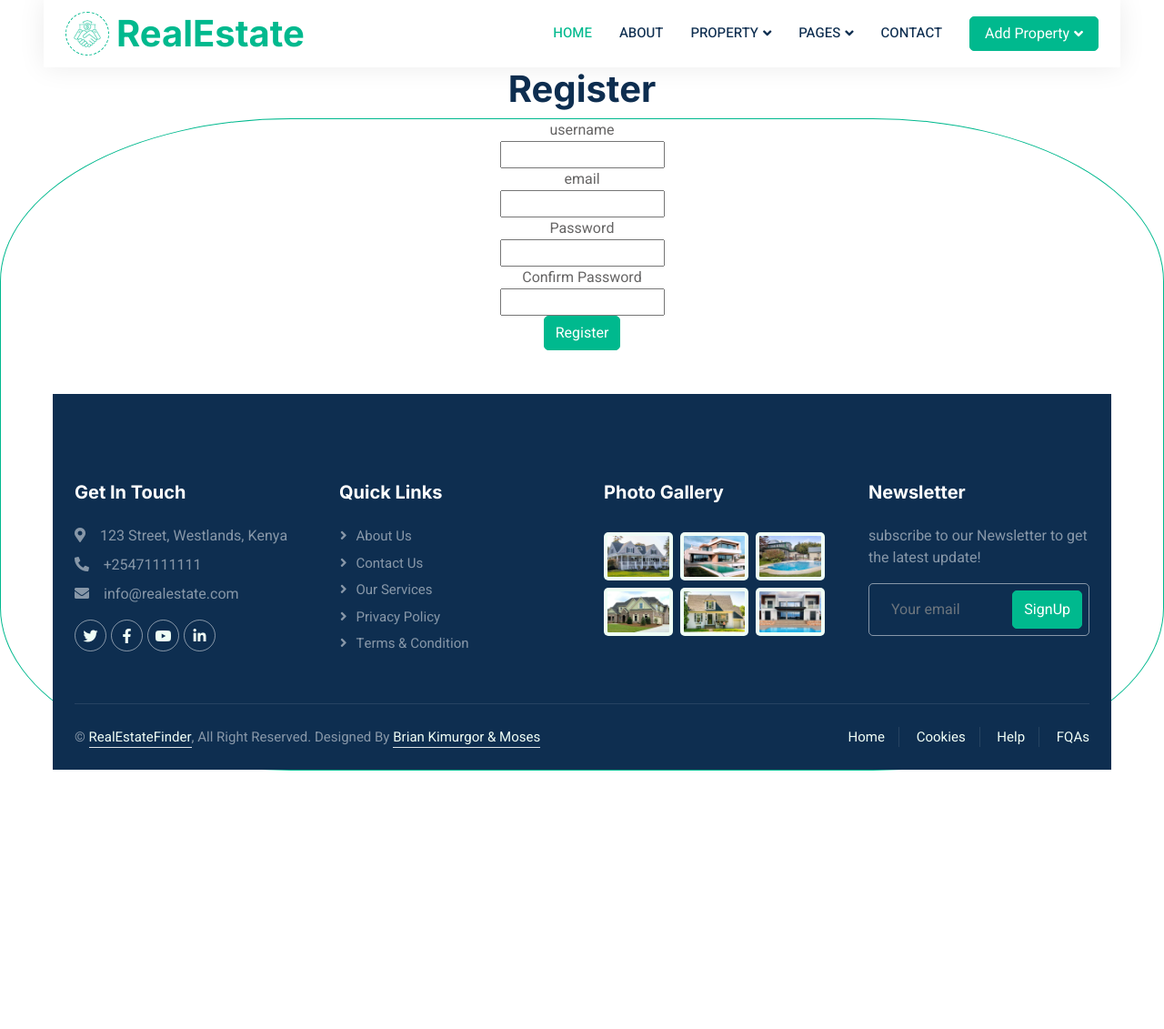
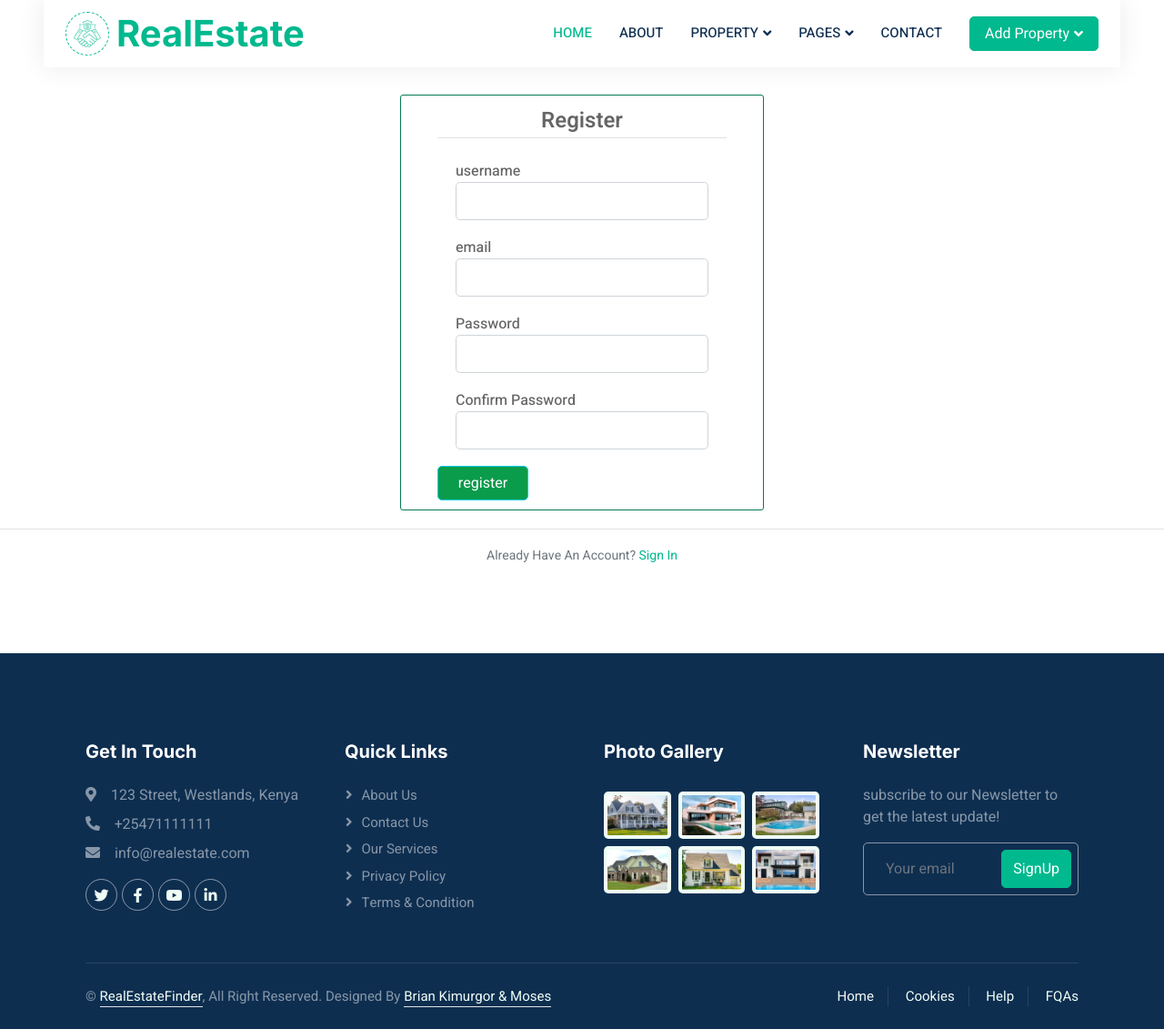
Before and after one commit to BrianKimurgor/Estate_finder, a Flask app: page /register in a window 1280 px wide. Shown: the part 46-1177 px from the top of the page at 91% size. Before the commit the page ends 893 px from the top, so only its background shows below. Run offline with Flask 3, Linux system fonts and the light colour scheme; some libraries are stand-ins or nearby versions.

Commit message:
adding forms to our db

```diff
--- a/estate_finder/__init__.py
+++ b/estate_finder/__init__.py
@@ -1,11 +1,17 @@
 import os
 from flask import Flask
+from flask_bcrypt import Bcrypt
 from flask_sqlalchemy import SQLAlchemy
+from flask_login import LoginManager
 
 app = Flask(__name__)
 app.config['SQLALCHEMY_DATABASE_URI'] = 'sqlite:///storage.db'
 db = SQLAlchemy(app)
 
 app.config['SECRET_KEY'] = 'your-secret-key'
+bcrypt = Bcrypt(app)
+login_manager = LoginManager(app)
+login_manager.login_view = 'login'
+login_manager.login_message_category = 'info'
 
 from estate_finder import routes
--- a/estate_finder/form.py
+++ b/estate_finder/form.py
@@ -1,5 +1,5 @@
 from flask_wtf import FlaskForm
-from wtforms import StringField, IntegerField, SubmitField, SelectField, EmailField,  PasswordField, FileField
+from wtforms import StringField, IntegerField, SubmitField, SelectField, EmailField,  PasswordField, BooleanField
 from wtforms.validators import DataRequired, Length, Email, EqualTo, ValidationError
 from flask_wtf.file import FileField, FileAllowed
 from estate_finder.models import User
@@ -19,8 +19,9 @@ class PropertyForm(FlaskForm):
 class LoginForm(FlaskForm):
     email = StringField('email',
                          validators=[DataRequired()])
-    password = StringField('Password',
+    password = PasswordField('Password',
                            validators=[DataRequired()])
+    remember = BooleanField('Remember me')
     submit = SubmitField('login')
 
 
--- a/estate_finder/routes.py
+++ b/estate_finder/routes.py
@@ -1,6 +1,7 @@
-from flask import render_template, url_for, redirect
-from estate_finder import app, db
-from estate_finder.models import Location, Property, PropertyType
+from flask import render_template, url_for, redirect, flash
+from estate_finder import app, db, bcrypt
+from flask_login import login_user, current_user, login_required
+from estate_finder.models import Location, Property, PropertyType, User
 from estate_finder.form import PropertyForm, LoginForm, RegistrationForm
 
 
@@ -35,14 +36,37 @@ def property_type():
 def property_agent():
     return render_template('property-agent.html')
 
-@app.route('/register')
+@app.route('/register', methods=['GET', 'POST'])
 def register():
+    if current_user.is_authenticated:
+        return redirect(url_for('home'))
     form = RegistrationForm()
+    if form.validate_on_submit():
+        hashed_password = (bcrypt.generate_password_hash
+                           (form.password.data)
+                           .decode('utf-8'))
+        user = User(username=form.username.data,
+                    email=form.email.data, password=hashed_password)
+        db.session.add(user)
+        db.session.commit()
+        flash('Account created successfully!', 'success')
+        return redirect(url_for('home'))
     return render_template('register.html', title='Register', form=form)
 
-@app.route('/login')
+
+@app.route('/login', methods=['GET', 'POST'])
 def login():
+    if current_user.is_authenticated:
+        return redirect(url_for('home'))
     form = LoginForm()
+    if form.validate_on_submit():
+        user = User.query.filter_by(email=form.email.data).first()
+        if user and bcrypt.check_password_hash(user.password,
+                                               form.password.data):
+            login_user(user, remember=form.remember.data)
+            return redirect(url_for('home'))
+        else:
+            flash('Login Unsuccessful, Please check email and password', 'danger')
     return render_template('login.html', title='Login', form=form)
 
 @app.route('/add_property', methods=['GET', 'POST'])
--- a/estate_finder/static/css/style.css
+++ b/estate_finder/static/css/style.css
@@ -327,6 +327,65 @@
     padding-right: 1.5rem;
 }
 
+.content-section {
+    max-width: 400px;
+    margin: 30px auto;
+    width: 100%;
+    flex: 1 0 auto;
+    background: #ffffff;
+    padding: 10px 20px;
+    border: 1px solid #067a53;
+    border-radius: 3px;
+    margin-bottom: 20px;
+    font-weight: 500;
+  }
+
+.content-section .form-group{
+    padding-left: 20px;
+    padding-right: 20px;
+  }
+  .content-section .border-bottom{
+    text-align: center;
+    font-weight: 700;
+    padding-left: 20px;
+    padding-right: 20px;
+  }
+  .content-section .form-group .btn{
+    width: 100px;
+    color: #fff;
+    background-color: rgb(10, 155, 75);
+    transition: all ease-in .9s;
+  }
+  .content-section .form-group .btn:hover{
+    transform: scale3d(2);
+  }
+  .content-section .form-group .btn .btn-outline-info{
+    padding: 2px;
+  }
+
+  .content-section .rearrange{
+    display: flex;
+    flex-direction: column;
+    gap: 20px;
+    margin-top: 20px;
+  }
+  .form-group .form-control-file{
+    margin-top: 20px;
+  }.form-group .form-control{
+    margin-bottom: 18px;
+  }
+  .form-group .form-control-label{
+    font-size: 16px;
+  }
+  .form-group .form-control{
+    font-size: 16px;
+  }
+  .text-muted a{
+    text-decoration: none;
+  }
+.border-top{
+    text-align: center;
+}
 @media (min-width: 576px) {
     .testimonial-carousel {
         padding-left: 4rem;
@@ -438,7 +497,7 @@
     padding-right: 0;
     border-right: none;
 }
-form{
+/*form{
     display: flex;
     flex-direction: column;
     align-items: center;
@@ -454,7 +513,7 @@ h1{
     display: flex;
     align-items: center;
     flex-direction: column;
-}
+}*/
  /* navbar dropdown */
 
 
--- a/estate_finder/templates/index.html
+++ b/estate_finder/templates/index.html
@@ -19,6 +19,7 @@
     <!-- Icon Font Stylesheet -->
     <link href="https://cdnjs.cloudflare.com/ajax/libs/font-awesome/5.10.0/css/all.min.css" rel="stylesheet">
     <link href="https://cdn.jsdelivr.net/npm/bootstrap-icons@1.4.1/font/bootstrap-icons.css" rel="stylesheet">
+    <link href="https://cdn.jsdelivr.net/npm/bootstrap@5.3.2/dist/css/bootstrap.min.css" rel="stylesheet" integrity="sha384-T3c6CoIi6uLrA9TneNEoa7RxnatzjcDSCmG1MXxSR1GAsXEV/Dwwykc2MPK8M2HN" crossorigin="anonymous">
 
     <!-- Libraries Stylesheet -->
     <link href="{{url_for('static',filename='lib/animate/animate.min.css')}}" rel="stylesheet">
--- a/estate_finder/templates/register.html
+++ b/estate_finder/templates/register.html
@@ -1,24 +1,71 @@
 {% extends "index.html" %}
 {% block content %}
-    <h1>Register</h1>
-    <form method="POST" action="/register">
+<div class="content-section">
+    <form method="POST" action="">
         {{ form.hidden_tag() }}
+        <fieldset class="form-group">
+            <legend class="border-bottom mb-4">Register</legend>
+            <div class="form-group">
+                {{ form.username.label(class="form-control-label") }}
+                {% if form.username.errors %}
+                    {{ form.username(class="form-control form-control-lg is-invalid") }}
+                    <div class="invalid-feedback">
+                        {% for error in form.username.errors %}
+                            <span>{{ error }}</span>
+                        {% endfor %}
+                    </div>
+                {% else %}
+                    {{ form.username(class="form-control form-control-lg") }}
+                {% endif %}
+            </div>
+            <div class="form-group">
+                {{ form.email.label(class="form-control-label") }}
+                {% if form.email.errors %}
+                    {{ form.email(class="form-control form-control-lg is-invalid") }}
+                    <div class="invalid-feedback">
+                        {% for error in form.email.errors %}
+                            <span>{{ error }}</span>
+                        {% endfor %}
+                    </div>
+                {% else %}
+                    {{ form.email(class="form-control form-control-lg") }}
+                {% endif %}
+            </div>
+            <div class="form-group">
+                {{ form.password.label(class="form-control-label") }}
+                {% if form.password.errors %}
+                    {{ form.password(class="form-control form-control-lg is-invalid") }}
+                    <div class="invalid-feedback">
+                        {% for error in form.password.errors %}
+                            <span>{{ error }}</span>
+                        {% endfor %}
+                    </div>
+                {% else %}
+                    {{ form.password(class="form-control form-control-lg") }}
+                {% endif %}
+            </div>
+            <div class="form-group">
+                {{ form.confirm_password.label(class="form-control-label") }}
+                {% if form.confirm_password.errors %}
+                    {{ form.confirm_password(class="form-control form-control-lg is-invalid") }}
+                    <div class="invalid-feedback">
+                        {% for error in form.confirm_password.errors %}
+                            <span>{{ error }}</span>
+                        {% endfor %}
+                    </div>
+                {% else %}
+                    {{ form.confirm_password(class="form-control form-control-lg") }}
+                {% endif %}
+            </div>
+        </fieldset>
         <div class="form-group">
-            <label for="username"></label>
-            {{ form.username.label }} {{ form.username() }}
+            {{ form.submit(class="btn btn-outline-info") }}
         </div>
-        <div class="form-group">
-            <label for="email"></label>
-            {{ form.email.label }} {{ form.email() }}
-        </2>
-        <div class="form-group">
-            <label for="password"></label>
-            {{ form.password.label }} {{ form.password() }}
-        </div>
-        <div class="form-group">
-            <label for="confirm_password"></label>
-            {{ form.confirm_password.label }} {{ form.confirm_password() }}
-        </div>
-        <button type="submit" class="btn btn-primary">Register</button>
     </form>
+</div>
+<div class="border-top pt-3 pb-5">
+    <small class="text-muted">
+        Already Have An Account? <a class="ml-2" href="{{ url_for('login') }}">Sign In</a>
+    </small>
+</div>
 {% endblock %}
```
Also changed, not shown: estate_finder/models.py (+8 -2 lines), estate_finder/templates/login.html (+46 -10 lines), script.py (+6 -12 lines), instance/storage.db.
